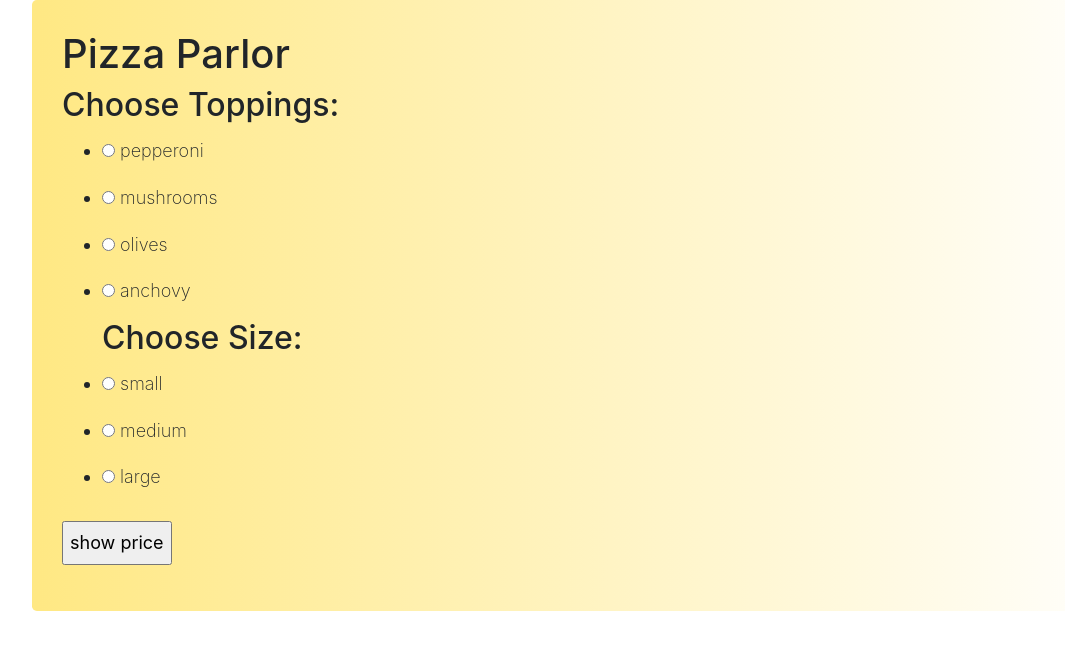
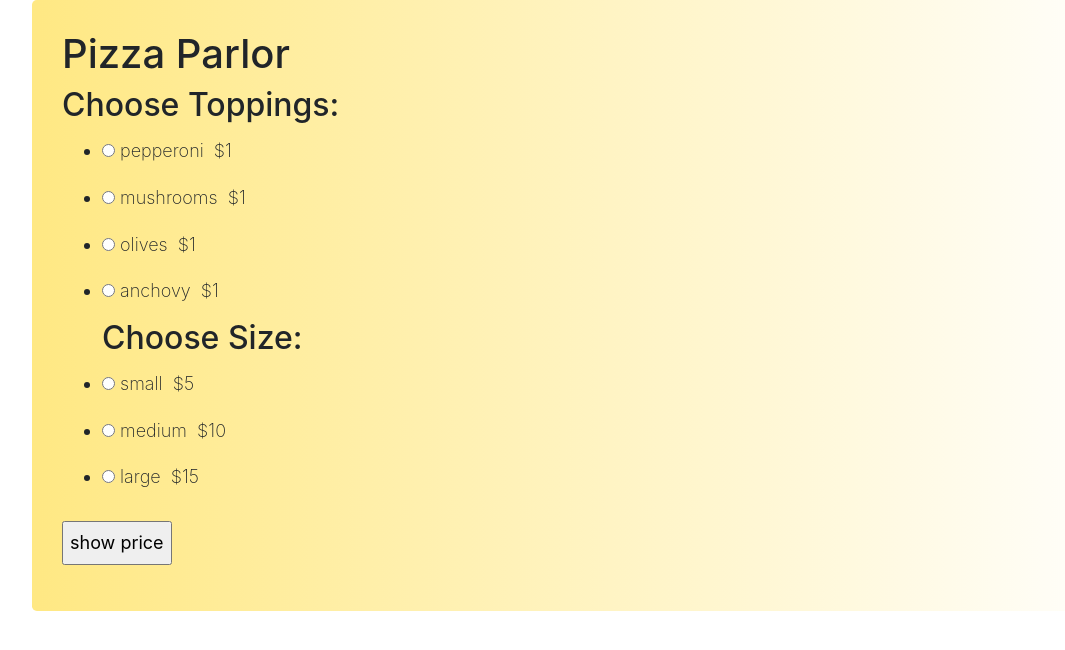
Before and after one commit to RichterBros/pizzaParlor, a plain HTML site: page index.html in a window 1280 px wide. Shown: the whole page, without its empty margins (53-1118 px from the left). Drawn offline with Linux system fonts and the light colour scheme.

Commit message:
formatt code

```diff
--- a/index.html
+++ b/index.html
@@ -4,48 +4,44 @@
   <link rel="stylesheet" href="css/bootstrap.css">
   <link rel="stylesheet" href="css/styles.css">
   <script src="js/jquery-3.4.1.js"></script>
-    <script src="js/scripts.js" ></script>
+  <script src="js/scripts.js"></script>
   <title></title>
 </head>
 <body>
   <div class="container">
-      <div class= jumbotron>
+    <div class=jumbotron>
       <h1>Pizza Parlor</h1>
       <h2>Choose Toppings:</h2>
-      <ul id= 'rbtn'>
+      <ul id='rbtn'>
         <li>
-          <label><input type="radio" name="5" id = "pepperoni" value="pepperoni"> pepperoni</label>
+          <label><input type="radio" name="5" id="pepperoni" value="pepperoni">
+            pepperoni</label><span>&nbsp&nbsp$1</span>
         </li>
         <li>
-          <label><input type="radio" name="mushrooms" id = "mushrooms" value="mushrooms"> mushrooms</label>
+          <label><input type="radio" name="mushrooms" id="mushrooms" value="mushrooms">
+            mushrooms</label><span>&nbsp&nbsp$1</span>
         </li>
         <li>
-          <label><input type="radio" name="olives" id = "olives" value="olives"> olives</label>
+          <label><input type="radio" name="olives" id="olives" value="olives"> olives</label><span>&nbsp&nbsp$1</span>
         </li>
         <li>
-          <label><input type="radio" name="anchovy" id = "anchovy" value="anchovy"> anchovy</label>
+          <label><input type="radio" name="anchovy" id="anchovy" value="anchovy">
+            anchovy</label><span>&nbsp&nbsp$1</span>
         </li>
-
-
         <h2>Choose Size:</h2>
-
         <li>
-          <label><input type="radio" name="size" id = "small" value="small"> small</label>
+          <label><input type="radio" name="size" id="small" value="small"> small</label><span>&nbsp&nbsp$5</span>
         </li>
         <li>
-          <label><input type="radio" name="size" id = "medium" value="medium"> medium</label>
+          <label><input type="radio" name="size" id="medium" value="medium"> medium</label><span>&nbsp&nbsp$10</span>
         </li>
         <li>
-          <label><input type="radio" name="size" id = "large" value="large"> large</label>
+          <label><input type="radio" name="size" id="large" value="large"> large</label><span>&nbsp&nbsp$15</span>
         </li>
       </ul>
-
       <p><input type="button" value="show price"></p>
       <div id="output" class="alert alert-warning alert"> </div>
-
     </div>
-
   </div>
-
 </body>
 </html>
```
Also changed, not shown: js/scripts.js (+1 -57 lines). Lines whose indentation alone changed are shown as unchanged.
